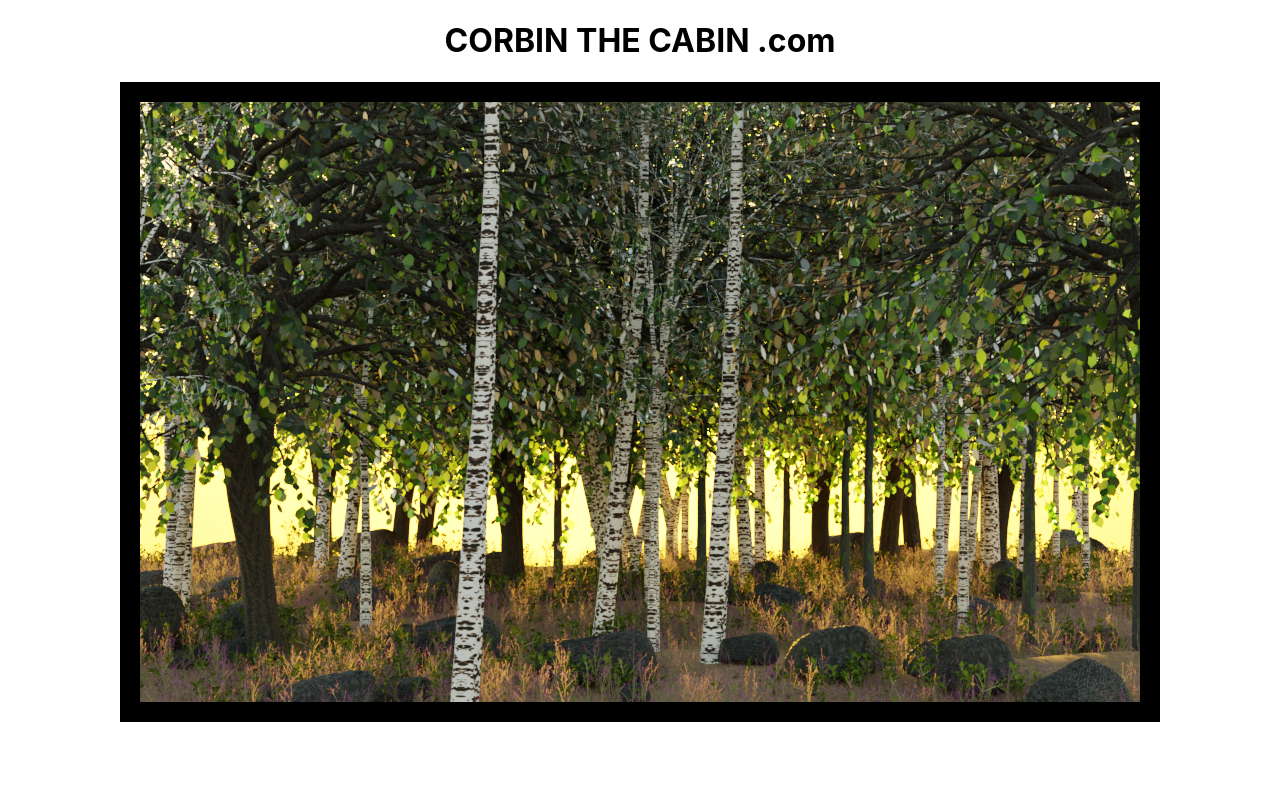
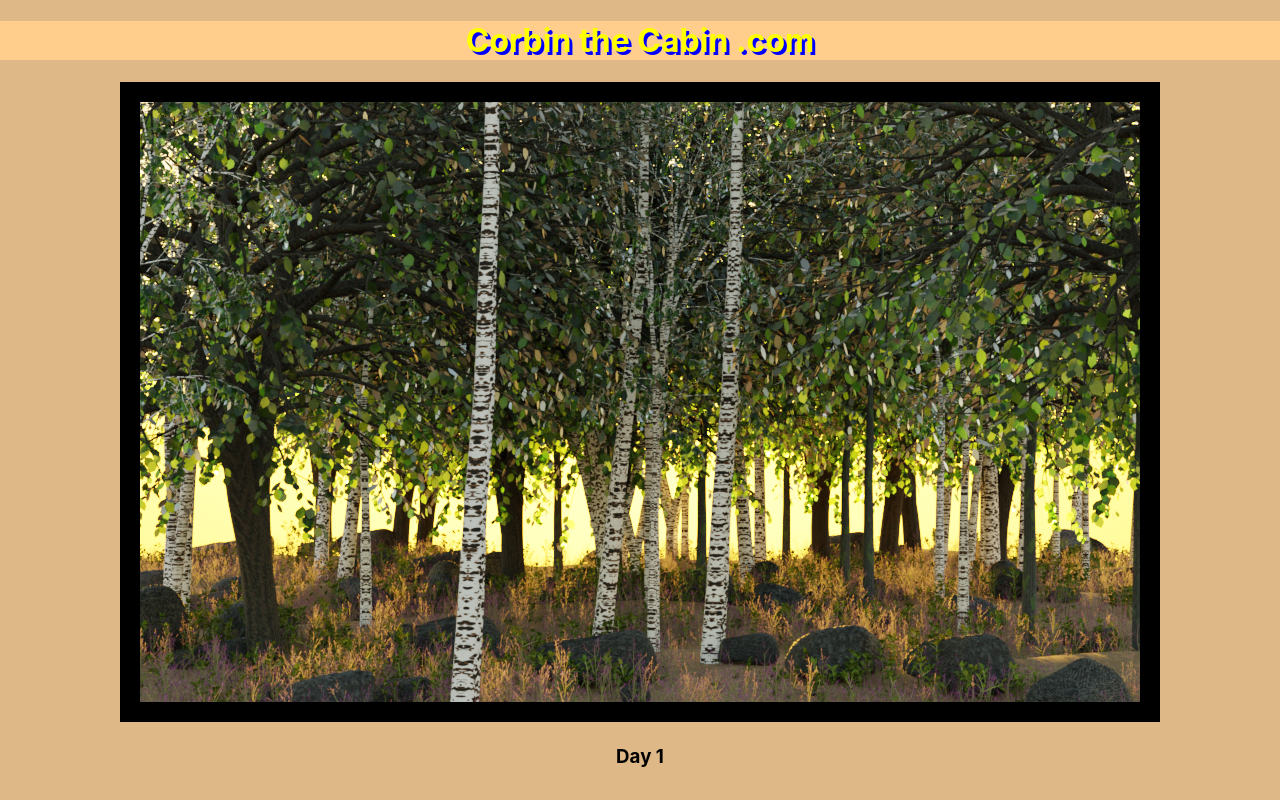
Before and after one commit to CoffeeJitterz/Corbin_The_Cabin, a React (Create React App) app in the folder corbin_the_cabin/: page / in a window 1280 px wide. Built offline with nearby package versions, Linux system fonts and the light colour scheme.

Commit message:
day count placeholder added to Player.jsx

```diff
--- a/corbin_the_cabin/src/App.css
+++ b/corbin_the_cabin/src/App.css
@@ -1,13 +1,24 @@
-.header {
+
+body {
+background-color: burlywood;
+}
+
+.header_container {
   text-align: center;
 }
+.header {
+  color: rgb(255, 255, 0);
+  text-shadow: 3px 3px blue;
+  background-color: rgb(255, 205, 140);
+}
 
-.image_container {
+.player {
   display: flex;
   flex-direction: column;
   align-items: center;
 }
 
+
 img {
   border: 20px solid rgb(0, 0, 0);
 }
--- a/corbin_the_cabin/src/components/Header.jsx
+++ b/corbin_the_cabin/src/components/Header.jsx
@@ -1,7 +1,7 @@
 function Header() {
   return (
-    <div className='header'>
-      <h1>CORBIN THE CABIN .com</h1>
+    <div className='header_container'>
+      <h1 className='header'>Corbin the Cabin .com</h1>
     </div>
   )
 }
--- a/corbin_the_cabin/src/components/Player.jsx
+++ b/corbin_the_cabin/src/components/Player.jsx
@@ -2,9 +2,15 @@ import forest from '../images/forest.png';
 
 function Player() {
   return (
-    <div className='image_container'>
-      <img src={forest} alt="Forest"/>
+    <div className="player">
+      <div className='image_container'>
+        <img src={forest} alt="Forest"/>
+      </div>
+      <div className="day_count">
+        <h3>Day 1</h3>
+      </div>
     </div>
+
   )
 }
 
```
